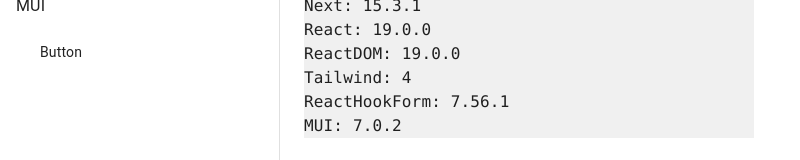
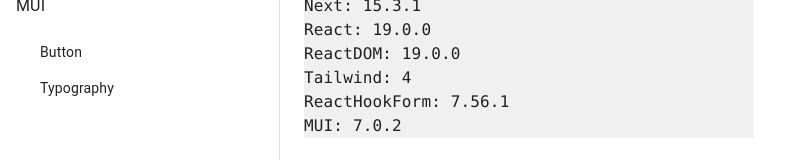
Before and after one commit to NakaiKt/web-tutorial, a Next.js app: page / in a window 1280 px wide. Shown: the part 214-374 px from the top of the page, without its empty margins (0-800 px from the left). Built offline with nearby package versions, Linux system fonts and the light colour scheme.

Commit message:
feat: サイドメニューに「Typography」項目を追加

```diff
--- a/src/features/SideMenu/index.tsx
+++ b/src/features/SideMenu/index.tsx
@@ -22,7 +22,10 @@
     {
       title: "MUI",
       path: "/mui",
-      children: [{ title: "Button", path: "/button" }],
+      children: [
+        { title: "Button", path: "/button" },
+        { title: "Typography", path: "/typography" },
+      ],
     },
   ];
 
```
